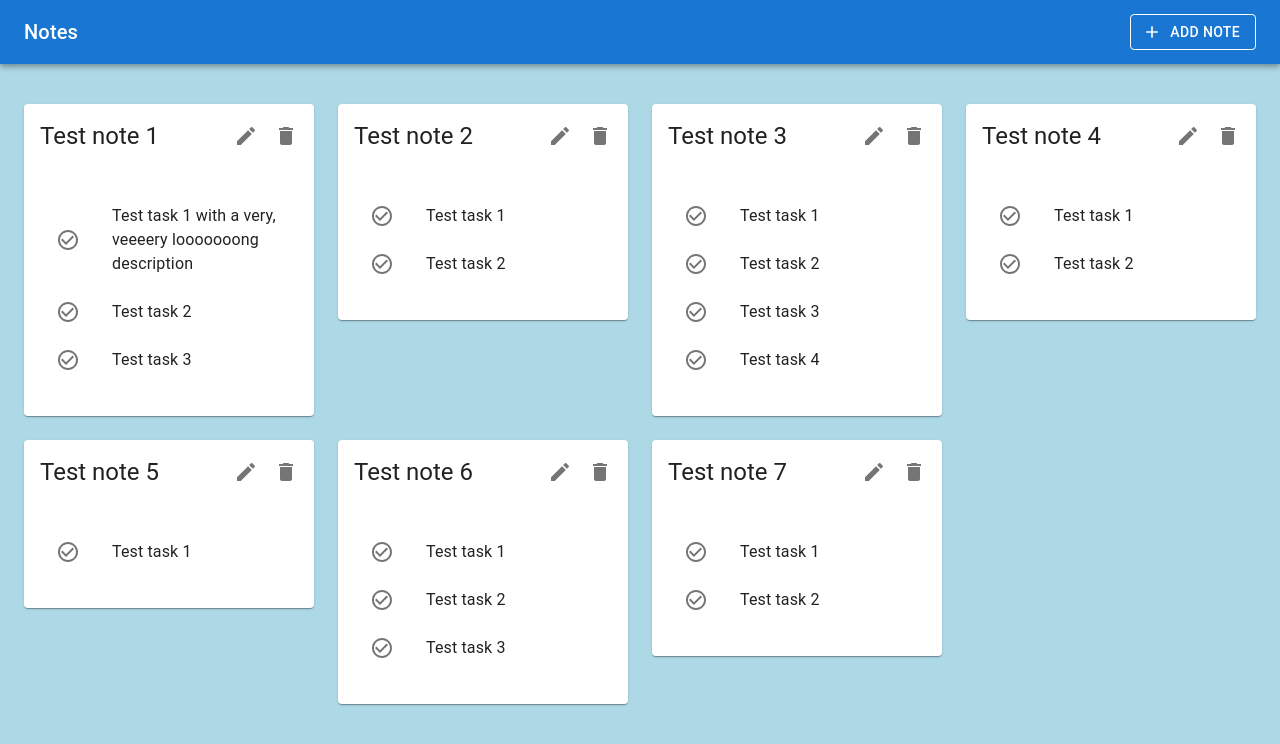
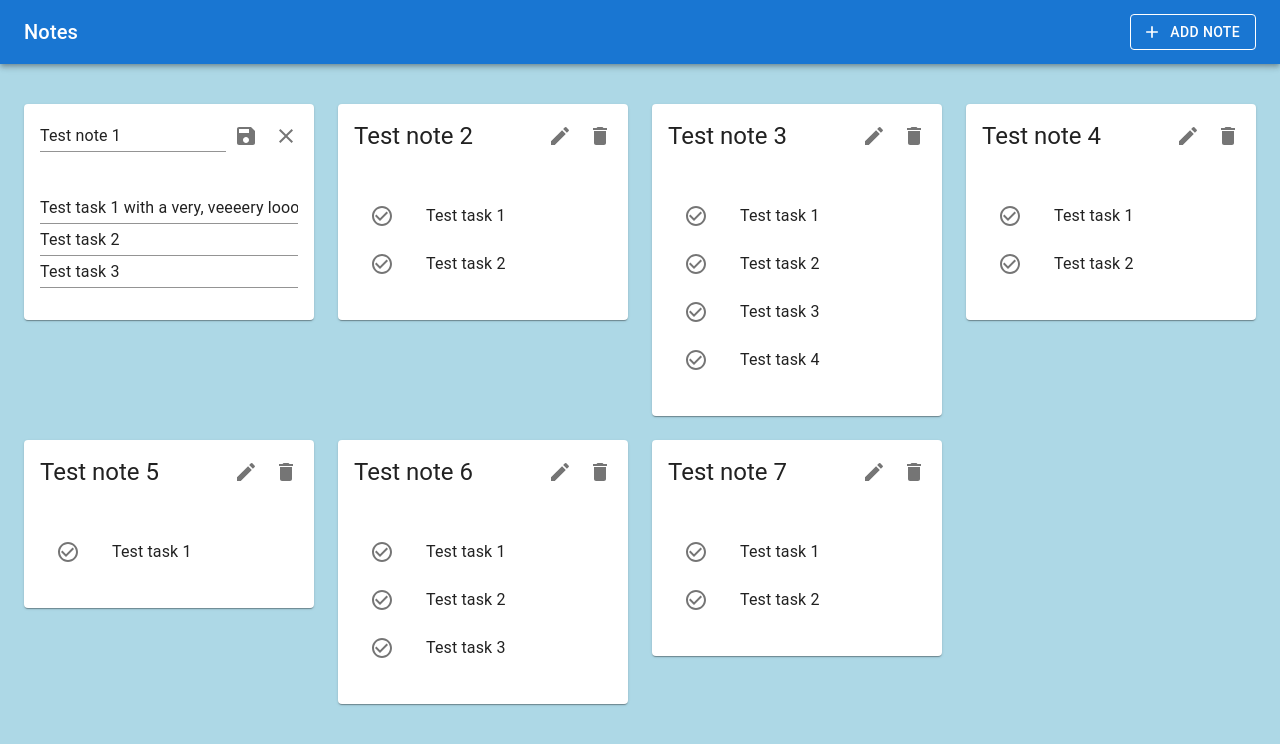
Before and after one commit to VikiZieleniewska/Organizing_notes, a React (Vite) app: page / in a window 1280 px wide. Both pictures are taken after a click on the button 246 px from the left and 136 px from the top of the page. Shown: the top 744 px of the page. Built offline with nearby package versions, Linux system fonts and the light colour scheme; data requests are answered from the project's data file; a web font is replaced by a local one.

Commit message:
added edit mode to NoteCard

```diff
--- a/src/components/NoteCard/NoteCard.jsx
+++ b/src/components/NoteCard/NoteCard.jsx
@@ -1,4 +1,5 @@
-import React from "react";
+import React, { Component } from "react";
+import { Alert, Button, TextField, Typography } from "@mui/material";
 import Card from "@mui/material/Card";
 import CardHeader from "@mui/material/CardHeader";
 import CardContent from "@mui/material/CardContent";
@@ -10,27 +11,123 @@ import ListItemIcon from "@mui/material/ListItemIcon";
 import ListItemText from "@mui/material/ListItemText";
 import DeleteIcon from "@mui/icons-material/Delete";
 import EditIcon from "@mui/icons-material/Edit";
+import CloseIcon from "@mui/icons-material/Close";
+import SaveIcon from "@mui/icons-material/Save";
 import CheckCircleOutlineIcon from "@mui/icons-material/CheckCircleOutline";
 
-function NoteCard({ note }) {
+export default class NoteCard extends Component {
+  state = {
+    note: JSON.parse(JSON.stringify(this.props.note)),
+    isEditMode: false,
+  };
+
+  // componentDidUpdate() {}
+
+  toggleEditMode = () => this.setState({ isEditMode: !this.state.isEditMode });
+
+  handleSubmit = async (event) => {
+    event.preventDefault();
+    console.log(`submitted form`);
+  };
+
+  handleCancel = () => {
+    this.setState({
+      note: {
+        ...this.props.note,
+      },
+      isEditMode: false,
+    });
+  };
+
+  handleDelete = async (event) => {
+    console.log(`note deleted`);
+  };
+
+  render() {
+    if (this.state.isEditMode) {
+      return (
+        <Card>
+          <form onSubmit={this.handleSubmit}>
+            <CardHeader
+              action={
+                <>
+                  <IconButton type="submit" aria-label="save">
+                    <SaveIcon />
+                  </IconButton>
+                  <IconButton aria-label="cancel" onClick={this.handleCancel}>
+                    <CloseIcon />
+                  </IconButton>
+                </>
+              }
+              title={
+                <TextField
+                  id="title"
+                  variant="standard"
+                  fullWidth
+                  value={this.state.note.title}
+                  onChange={(event) => {
+                    this.setState({
+                      note: {
+                        ...this.state.note,
+                        title: event.target.value,
+                      },
+                    });
+                  }}
+                  // sx={{ marginBottom: "20px" }}
+                />
+              }
+            />
+            <CardContent>
+              <List>
+                {this.state.note.tasks.map((task) => (
+                  <ListItem disablePadding key={task.id}>
+                    <TextField
+                      id={`task-${task.id}`}
+                      variant="standard"
+                      fullWidth
+                      value={task.description}
+                      onChange={(event) => {
+                        const updatedTasks = [...this.state.note.tasks];
+                        updatedTasks.find(
+                          (el) => el.id === task.id
+                        ).description = event.target.value;
+
+                        this.setState({
+                          note: {
+                            ...this.state.note,
+                            tasks: updatedTasks,
+                          },
+                        });
+                      }}
+                      // sx={{ marginBottom: "20px" }}
+                    />
+                  </ListItem>
+                ))}
+              </List>
+            </CardContent>
+          </form>
+        </Card>
+      );
+    }
+
     return (
       <Card>
         <CardHeader
           action={
             <>
-            <IconButton aria-label="edit">
+              <IconButton aria-label="edit" onClick={this.toggleEditMode}>
                 <EditIcon />
               </IconButton>
-            <IconButton aria-label="delete">
+              <IconButton aria-label="delete" onClick={this.handleDelete}>
                 <DeleteIcon />
               </IconButton>
             </>
           }
-        title={note.title}
+          title={this.state.note.title}
         />
         <CardContent>
           <List>
-          {note.tasks.map((task) => (
+            {this.state.note.tasks.map((task) => (
               <ListItem disablePadding key={task.id}>
                 <ListItemButton>
                   <ListItemIcon>
@@ -45,5 +142,4 @@ function NoteCard({ note }) {
       </Card>
     );
   }
-
-export default NoteCard;
+}
```
Lines whose indentation alone changed are shown as unchanged.
